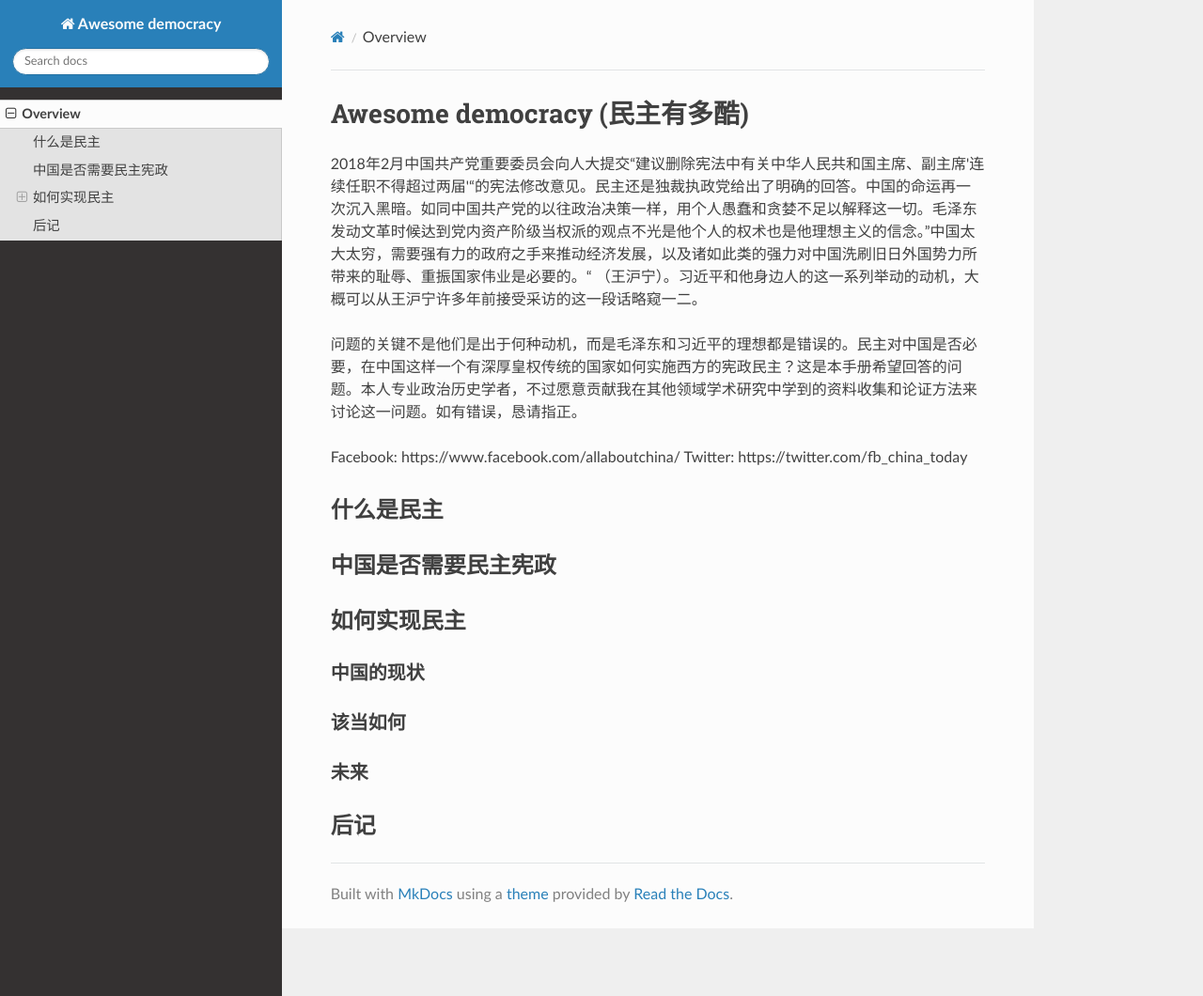
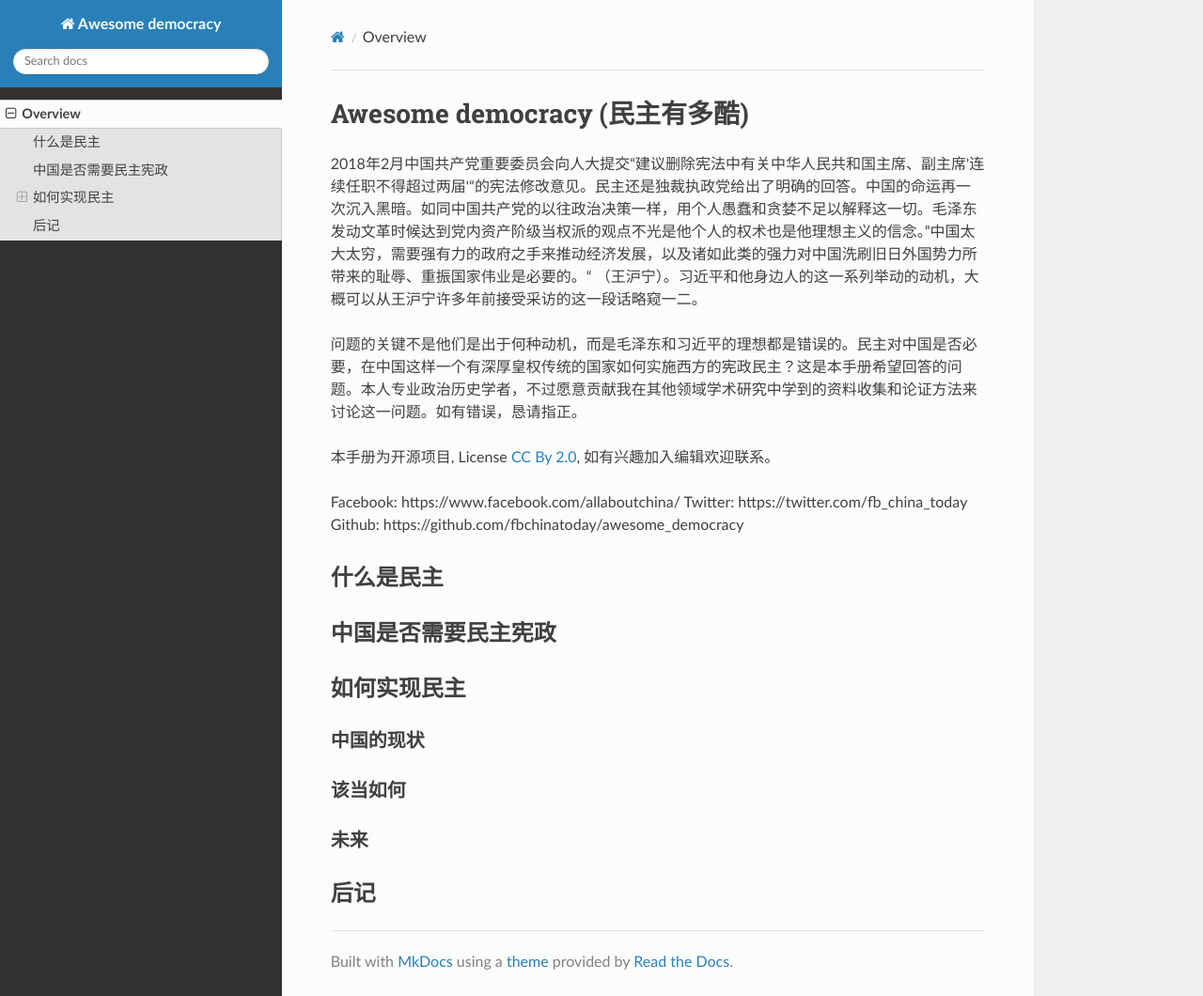
Before and after one commit to fbchinatoday/awesome_democracy, an MkDocs documentation site: the page built from docs/index.md, in a window 1280 px wide and 1060 px high. Shown: the whole window at 94% size. Built offline with MkDocs 1.6.1, drawn with Linux system fonts in a browser that asks for light colours; nearby versions of some CDN libraries; old or Windows-style settings are respelled for this version of MkDocs.

Commit message:
a quick commit

```diff
--- a/docs/index.md
+++ b/docs/index.md
@@ -5,8 +5,11 @@ Awesome democracy (民主有多酷)
 
 问题的关键不是他们是出于何种动机，而是毛泽东和习近平的理想都是错误的。民主对中国是否必要，在中国这样一个有深厚皇权传统的国家如何实施西方的宪政民主？这是本手册希望回答的问题。本人专业政治历史学者，不过愿意贡献我在其他领域学术研究中学到的资料收集和论证方法来讨论这一问题。如有错误，恳请指正。
 
+本手册为开源项目, License [CC By 2.0](https://creativecommons.org/licenses/by/2.0/), 如有兴趣加入编辑欢迎联系。
+
 Facebook: https://www.facebook.com/allaboutchina/
 Twitter: https://twitter.com/fb_china_today
+Github: https://github.com/fbchinatoday/awesome_democracy
 
 
 ## 什么是民主
```
